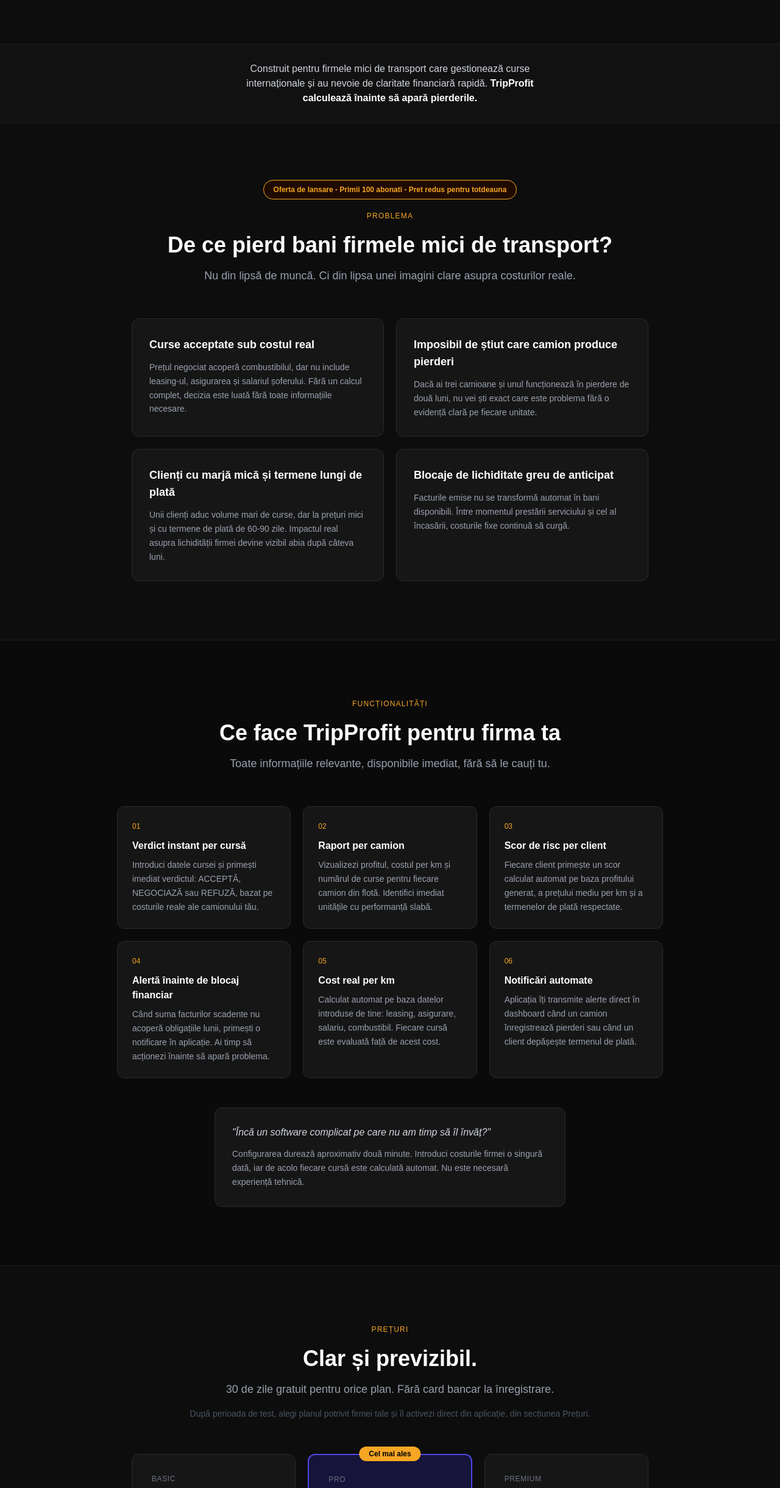
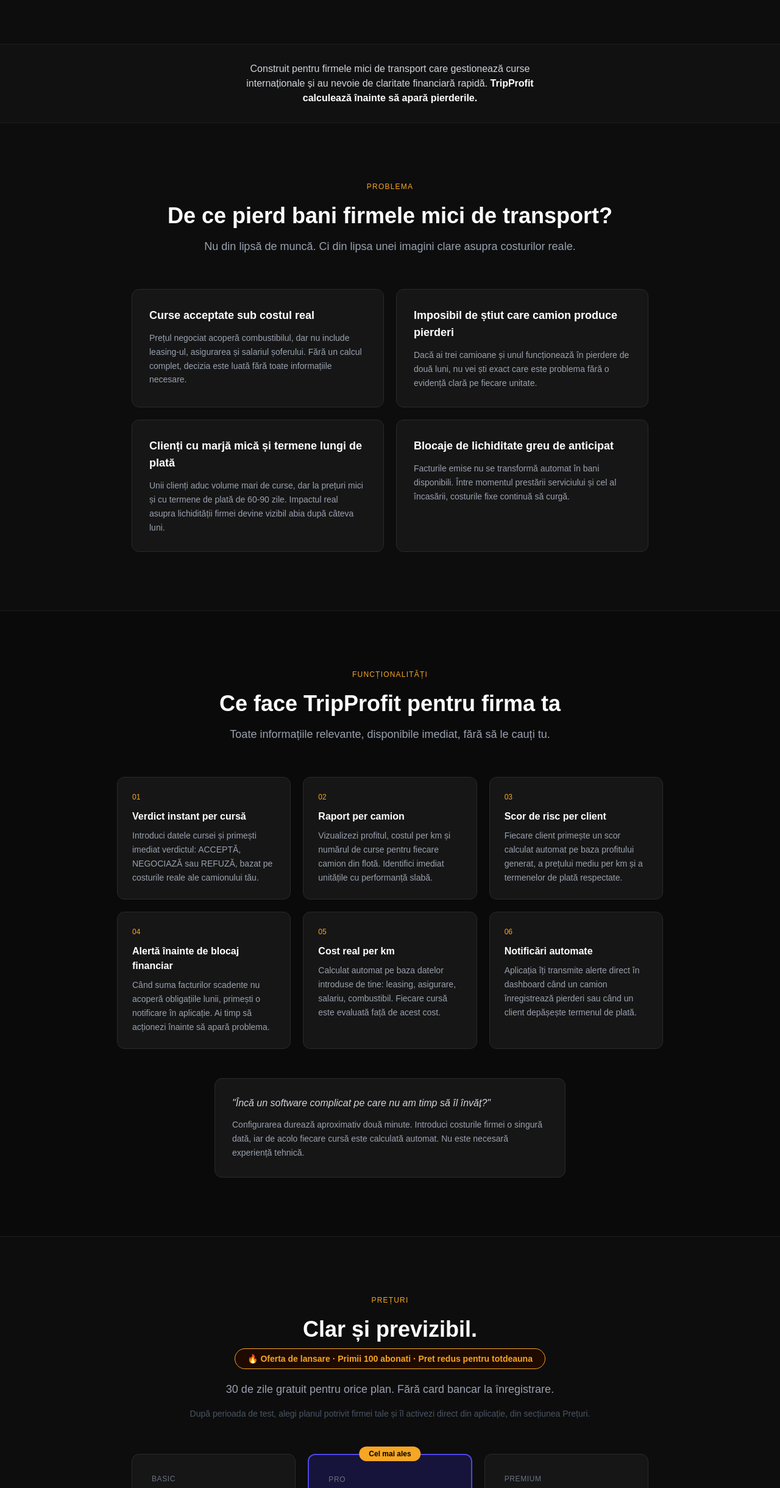
Before and after one commit to GabrielaH19/saas-boilerplate, a Next.js app: page / in a window 1280 px wide. Shown: the part 899-3339 px from the top of the page at 61% size. Built offline with nearby package versions, Linux system fonts and the light colour scheme.

Commit message:
fix: badge lansare mutat la preturi

```diff
--- a/app/page.tsx
+++ b/app/page.tsx
@@ -73,7 +73,6 @@ export default function LandingPage() {
 
       {/* PROBLEMA */}
       <div className="max-w-4xl mx-auto px-6 mb-24 text-center">
-        <div className="mb-6 text-center"><span className="bg-[#1f0a00] border border-[#f5a623] text-[#f5a623] text-xs font-semibold px-4 py-2 rounded-full">{locale === "it" ? "Offerta di lancio - Primi 100 abbonati - Prezzo ridotto per sempre" : "Oferta de lansare - Primii 100 abonati - Pret redus pentru totdeauna"}</span></div>
         <div className="text-xs text-[#f5a623] uppercase tracking-widest mb-5">{locale === "it" ? "Il problema" : "Problema"}</div>
         <h2 className="text-3xl md:text-4xl font-semibold mb-4 text-white">{locale === "it" ? "Perché le piccole aziende di trasporto perdono soldi?" : "De ce pierd bani firmele mici de transport?"}</h2>
         <p className="text-lg text-gray-400 mb-14">{locale === "it" ? "Non per mancanza di lavoro. Ma per mancanza di una visione chiara sui costi reali." : "Nu din lipsă de muncă. Ci din lipsa unei imagini clare asupra costurilor reale."}</p>
@@ -139,6 +138,7 @@ export default function LandingPage() {
       <div id="preturi" className="max-w-4xl mx-auto px-6 mb-24 text-center">
         <div className="text-xs text-[#f5a623] uppercase tracking-widest mb-5">{locale === "it" ? "Prezzi" : "Prețuri"}</div>
         <h2 className="text-3xl md:text-4xl font-semibold mb-4 text-white">{locale === "it" ? "Chiaro e prevedibile." : "Clar și previzibil."}</h2>
+        <div className="mb-6 text-center"><span className="bg-[#1f0a00] border border-[#f5a623] text-[#f5a623] text-sm font-semibold px-5 py-2 rounded-full">{locale === "it" ? "🔥 Offerta di lancio · Primi 100 abbonati · Prezzo ridotto per sempre" : "🔥 Oferta de lansare · Primii 100 abonati · Pret redus pentru totdeauna"}</span></div>
         <p className="text-lg text-gray-400 mb-4">{locale === "it" ? "30 giorni gratis per qualsiasi piano. Senza carta di credito alla registrazione." : "30 de zile gratuit pentru orice plan. Fără card bancar la înregistrare."}</p>
         <p className="text-sm text-gray-600 mb-14">
           {locale === "it" ? "Dopo il periodo di prova, scegli il piano adatto alla tua azienda e lo attivi direttamente dall'app, nella sezione Prezzi." : "După perioada de test, alegi planul potrivit firmei tale și îl activezi direct din aplicație, din secțiunea Prețuri."}
```
